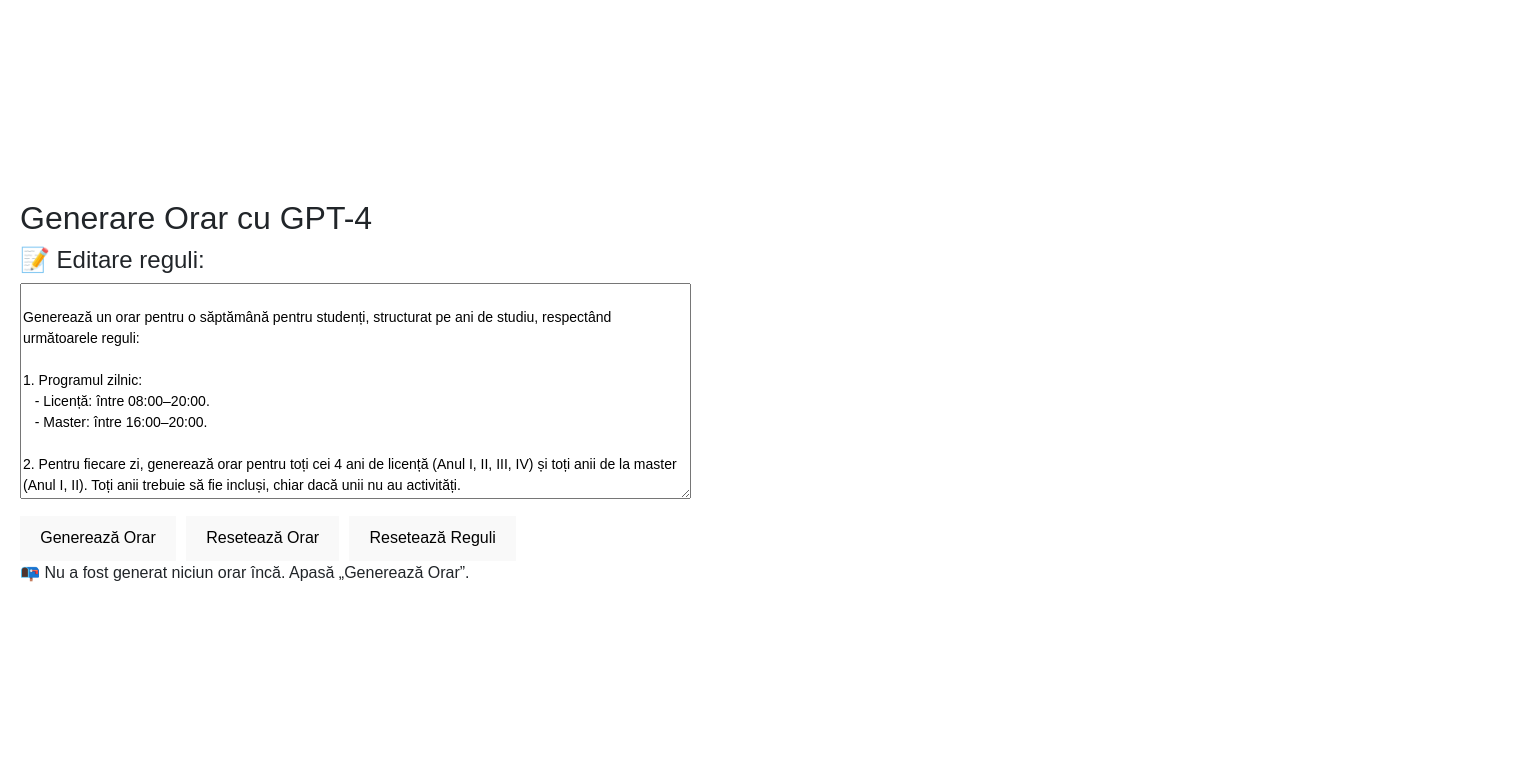
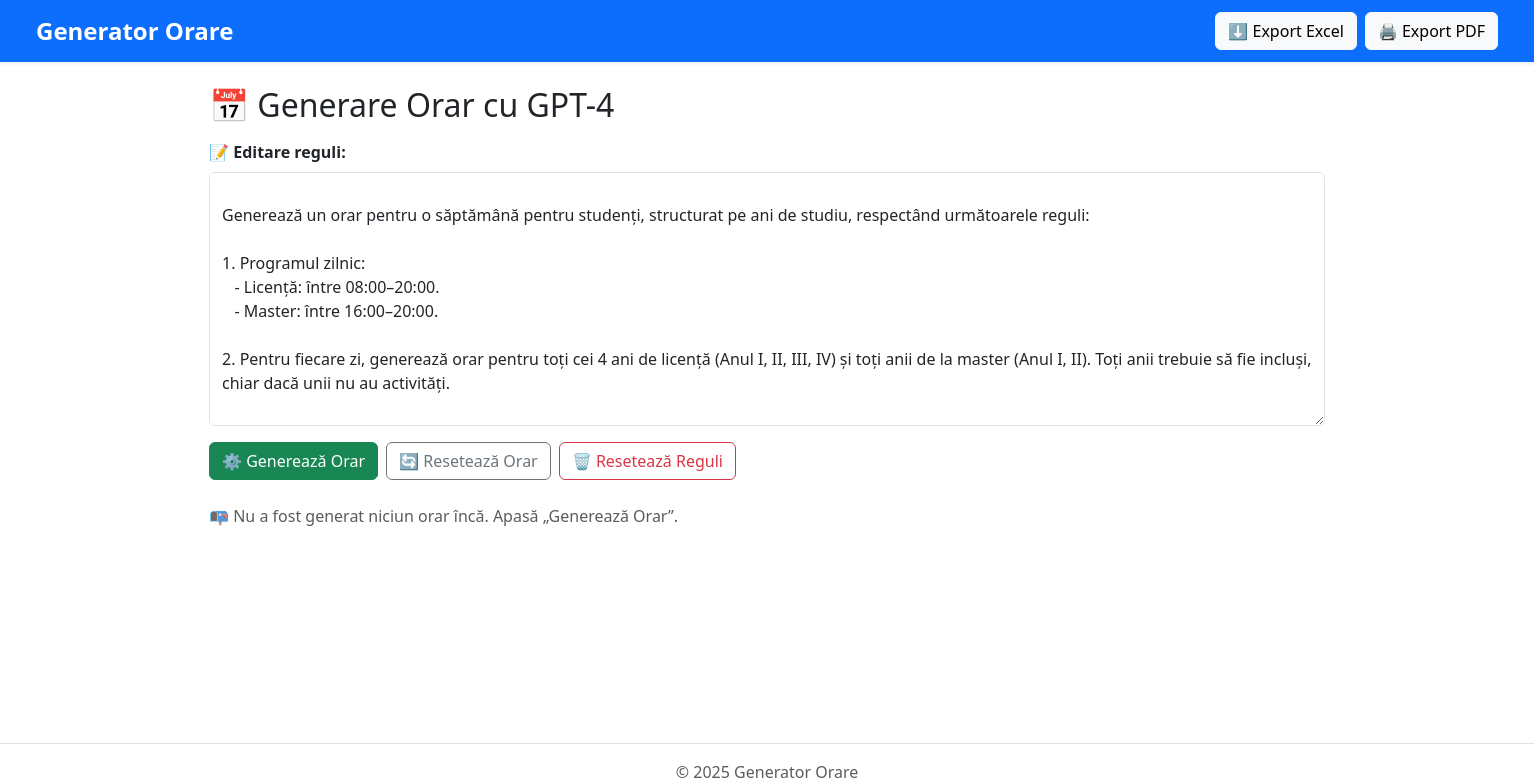
Before and after one commit to Liliana24znf/AI-powered-university-timetable-generator, a React (Vite) app in the folder frontend/: page /orar-generat in a window 1280 px wide. Shown: the top 784 px of the page, 1534 px wide, since content can reach past the window. Built offline with nearby package versions, Linux system fonts and the light colour scheme.

Commit message:
Generator-Reguli-Design

```diff
--- a/frontend/src/pages/GeneratedTimetable.jsx
+++ b/frontend/src/pages/GeneratedTimetable.jsx
@@ -51,6 +51,7 @@
 9. JSON:
    - Răspunsul trebuie să fie doar JSON valid.
    - Structura trebuie să conțină TOATE zilele (Luni–Vineri) pentru fiecare an, chiar dacă unele sunt goale.
+   - TOATE intervalele orare definite trebuie verificate și completate dacă există activități.
    - Începe cu { și termină cu }.
 
 Structura JSON:
@@ -72,6 +73,17 @@
   },
   "Master": { ... }
 }
+
+
+10. Obligatoriu:
+   - Pentru fiecare AN (ex: Licență Anul I, II, III, IV și Master Anul I, II) trebuie să existe o intrare în fiecare zi a săptămânii (Luni–Vineri).
+   - Dacă într-o zi nu există activitate pentru acel an, ziua va fi prezentă cu valoare {}.
+   - Nu lăsa zile lipsă din structura JSON.
+
+   NU OMITE NICIO ZI din săptămână (Luni–Vineri) și NICIUN AN. Toți trebuie să fie prezenți cu cel puțin o structură JSON. NU returna niciodată JSON incomplet!
+
+   11. Completează activități pentru TOȚI anii, nu doar Anul I. Fiecare an trebuie să aibă cel puțin 4 ore/zi activități. Nu lăsa anii fără activități.
+
 
     `);
 
@@ -168,8 +180,15 @@
       return Array.from(intervaleSet).sort();
     };
 
+    const getBadgeClass = (tipActivitate) => {
+      if (tipActivitate.toLowerCase().includes("curs")) return "bg-info";
+      if (tipActivitate.toLowerCase().includes("laborator")) return "bg-success";
+      if (tipActivitate.toLowerCase().includes("seminar")) return "bg-warning";
+      return "bg-secondary";
+    };
+
     return (
-      <div>
+      <div className="table-responsive">
         {Object.entries(orar).map(([nivel, ani]) => {
           const intervale = extrageIntervale(ani);
 
@@ -177,12 +196,12 @@
             <div key={nivel}>
               <h2>{nivel}</h2>
               {Object.entries(ani).map(([an, zile]) => (
-                <div key={`${nivel}-${an}`} style={{ marginBottom: "40px" }}>
+                <div key={`${nivel}-${an}`} className="mb-4">
                   <h4>📘 {nivel} – {an}</h4>
-                  <table border="1" cellPadding="5" style={{ borderCollapse: "collapse", width: "100%", textAlign: "center" }}>
-                    <thead>
-                      <tr style={{ backgroundColor: "#f0f0f0" }}>
-                        <th style={{ width: "150px" }}>Interval</th>
+                  <table className="table table-bordered text-center align-middle">
+                    <thead className="table-light">
+                      <tr>
+                        <th>Interval</th>
                         {zileOrdine.map((zi) => (
                           <th key={zi}>{zi}</th>
                         ))}
@@ -192,22 +211,22 @@
                       {intervale.map((interval) => (
                         <tr key={interval}>
                           <td><strong>{interval}</strong></td>
-                          {zileOrdine.map((zi) => (
+                          {zileOrdine.map((zi) => {
+                            const activitate = zile?.[zi]?.[interval];
+                            return (
                               <td key={`${zi}-${interval}`}>
-                            {(() => {
-                              const activitateObj = zile?.[zi]?.[interval];
-                              if (!activitateObj) return "";
-                              return (
-                                <>
-                                  <div><strong>{activitateObj.activitate}</strong></div>
-                                  <div>{activitateObj.profesor}</div>
-                                  <div>{activitateObj.sala}</div>
-                                </>
+                                {activitate ? (
+                                  <div>
+                                    <span className={`badge ${getBadgeClass(activitate.activitate)} mb-1`}>
+                                      {activitate.activitate}
+                                    </span>
+                                    <div>{activitate.profesor}</div>
+                                    <div className="text-muted">{activitate.sala}</div>
+                                  </div>
+                                ) : ""}
+                              </td>
                             );
-                            })()}
-                          </td>
-
-                          ))}
+                          })}
                         </tr>
                       ))}
                     </tbody>
@@ -221,58 +240,77 @@
     );
   };
 
+
+
   return (
-    <div style={{ padding: "20px", fontFamily: "Arial" }}>
-      <h2>Generare Orar cu GPT-4</h2>
+    <div style={{ minHeight: "100vh", width: "270%", display: "flex", flexDirection: "column" }}>
+      {/* NAVBAR */}
+      <nav className="navbar navbar-expand-lg navbar-dark bg-primary shadow-sm px-4">
+        <div className="container-fluid justify-content-between">
+          <span className="navbar-brand fw-bold text-white fs-4">
+            Generator Orare
+          </span>
+          <div>
+            <button className="btn btn-light me-2" onClick={exportExcel}>
+              ⬇ Export Excel
+            </button>
+            <button className="btn btn-light" onClick={exportPDF}>
+              🖨️ Export PDF
+            </button>
+          </div>
+        </div>
+      </nav>
 
-      <h4>📝 Editare reguli:</h4>
+      {/* CONȚINUT */}
+      <div className="container py-4">
+        <h2 className="mb-3">📅 Generare Orar cu GPT-4</h2>
+
+        <div className="mb-3">
+          <label className="form-label fw-semibold">📝 Editare reguli:</label>
           <textarea
+            className="form-control"
             value={reguli}
             onChange={(e) => setReguli(e.target.value)}
             rows={10}
-        cols={80}
-        style={{ fontSize: "14px", width: "100%", maxWidth: "800px" }}
           />
-      <br />
-      <button onClick={genereazaOrar} style={{ marginTop: "10px" }}>
-        Generează Orar
+        </div>
+
+        <div className="d-flex flex-wrap gap-2 mb-4">
+          <button className="btn btn-success" onClick={genereazaOrar}>
+            ⚙️ Generează Orar
           </button>
-      <button onClick={() => setOrar(null)} style={{ marginLeft: "10px" }}>
-        Resetează Orar
+          <button className="btn btn-outline-secondary" onClick={() => setOrar(null)}>
+            🔄 Resetează Orar
           </button>
-      <button onClick={() => setReguli("")} style={{ marginLeft: "10px" }}>
-        Resetează Reguli
+          <button className="btn btn-outline-danger" onClick={() => setReguli("")}>
+            🗑️ Resetează Reguli
           </button>
+        </div>
 
         {loading && <p>⏳ Se generează orarul...</p>}
 
         {orar && (
           <>
-          <div style={{ marginTop: "20px" }}>
-            <button onClick={exportExcel}>Exportă în Excel</button>
-            <button onClick={exportPDF} style={{ marginLeft: "10px" }}>
-              Exportă în PDF
-            </button>
-          </div>
-
-          <div id="orar-afisat" style={{ marginTop: "20px" }}>
-            <h3>📅 Orar Generat</h3>
+            <div id="orar-afisat">
+              <h4 className="mt-4">📋 Orar Generat:</h4>
               {renderOrar()}
 
-            <div style={{ marginTop: "40px" }}>
-              <h4>📋 Profesori incluși:</h4>
-              <ul>
+              <div className="mt-5">
+                <h5>👨‍🏫 Profesori incluși:</h5>
+                <ul className="list-group mb-4">
                   {profesori.map((p, idx) => (
-                  <li key={idx}>
+                    <li key={idx} className="list-group-item">
                       <strong>{p.nume}</strong> – {p.nivel} – {p.tipuri.join("/")} – {p.discipline.join(", ")}
                     </li>
                   ))}
                 </ul>
 
-              <h4>🏫 Săli disponibile:</h4>
-              <ul>
+                <h5>🏫 Săli disponibile:</h5>
+                <ul className="list-group">
                   {sali.map((s, i) => (
-                  <li key={i}>{s.cod} – {s.tip}</li>
+                    <li key={i} className="list-group-item">
+                      {s.cod} – {s.tip}
+                    </li>
                   ))}
                 </ul>
               </div>
@@ -281,8 +319,14 @@
         )}
 
         {!orar && !loading && (
-        <p>📭 Nu a fost generat niciun orar încă. Apasă „Generează Orar”.</p>
+          <p className="text-muted">📭 Nu a fost generat niciun orar încă. Apasă „Generează Orar”.</p>
         )}
+      </div>
+
+      {/* FOOTER */}
+      <footer className="bg-white text-center text-muted py-3 border-top mt-auto">
+        <p className="mb-0">© {new Date().getFullYear()} Generator Orare</p>
+      </footer>
     </div>
   );
 };
```
Lines whose indentation alone changed are shown as unchanged.
